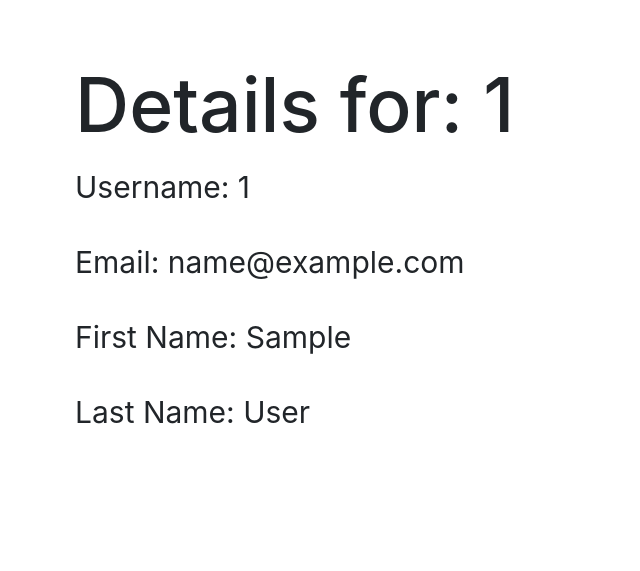
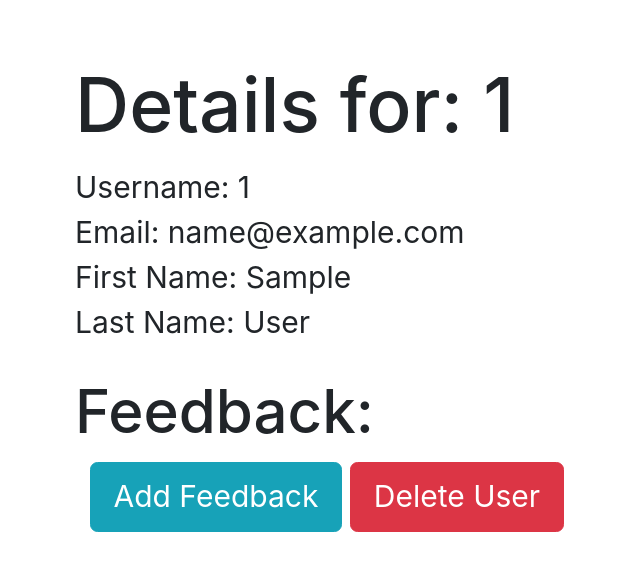
Before and after one commit to jasparvb/flask-feedback-app, a Flask app: template templates/user.html in a window 1280 px wide. Shown: the top 571 px of the page, without its empty margins (10-650 px from the left). Run offline with Flask 2, Linux system fonts and the light colour scheme; the template is opened without the code that fills it: values that come from a table or form of the project are taken from there, others are empty; the visitor is signed in with stand-in values (Sample User, id 1); data comes from the database, SQL or seed files in the repository; some libraries are stand-ins or nearby versions.

Commit message:
User page with feedback

```diff
--- a/app.py
+++ b/app.py
@@ -25,7 +25,7 @@ def home():
 @app.route("/users/<username>")
 def user_details(username):
     """Render user details page"""
-    if "user_username" not in session:
+    if "user_username" not in session or session["user_username"] != username:
         flash("You must log in to view that page")
         return redirect("/login")
 
--- a/forms.py
+++ b/forms.py
@@ -1,6 +1,6 @@
 from flask_wtf import FlaskForm
-from wtforms import StringField, FloatField, PasswordField
-from wtforms.validators import InputRequired, Optional, Email
+from wtforms import StringField, PasswordField
+from wtforms.validators import InputRequired, Email
 
 class AddUserForm(FlaskForm):
     """Form for registering a user."""
--- a/templates/user.html
+++ b/templates/user.html
@@ -1,13 +1,30 @@
 {% extends 'base.html' %}
 
-{% block title %}Secret Page{% endblock %}
+{% block title %}User page{% endblock %}
 {% block content %}
     <h1>Details for: {{ user.username }} </h1>
     {% for msg in get_flashed_messages() %}
         <p class="message alert alert-success">{{ msg }}</p>
     {% endfor %}
-    <p>Username: {{ user.username }}</p>
-    <p>Email: {{ user.email }}</p>
-    <p>First Name: {{ user.first_name }}</p>
-    <p>Last Name: {{ user.last_name }}</p>
+    <p>Username: {{ user.username }}<br>
+    Email: {{ user.email }}<br>
+    First Name: {{ user.first_name }}<br>
+    Last Name: {{ user.last_name }}</p>
+    <h2>Feedback:</h2>
+    <div class="container">
+        {% for feedback in user.feedback %}
+            <div class="card my-3">
+                <div class="card-body">
+                <h5 class="card-title">{{ feedback.title }}</h5>
+                <p class="card-text">{{ feedback.content }}</p>
+                <a href="/feedback/{{ feedback.id }}/feedback/update" class="card-link">Edit</a>
+                <a href="/feedback/{{ feedback.id }}/feedback/delete" class="card-link">Delete</a>
+                </div>
+            </div>
+        {% endfor %}
+        <form action="/users/{{ user.username }}/delete" method="POST">
+            <a href="/users/{{ user.username }}/feedback/add" class="btn btn-info">Add Feedback</a>
+            <button class="btn btn-danger">Delete User</button>
+        </form>
+    </div>
 {% endblock %}
```
Also changed, not shown: models.py (+17 -0 lines), seed.py (+13 -2 lines).
